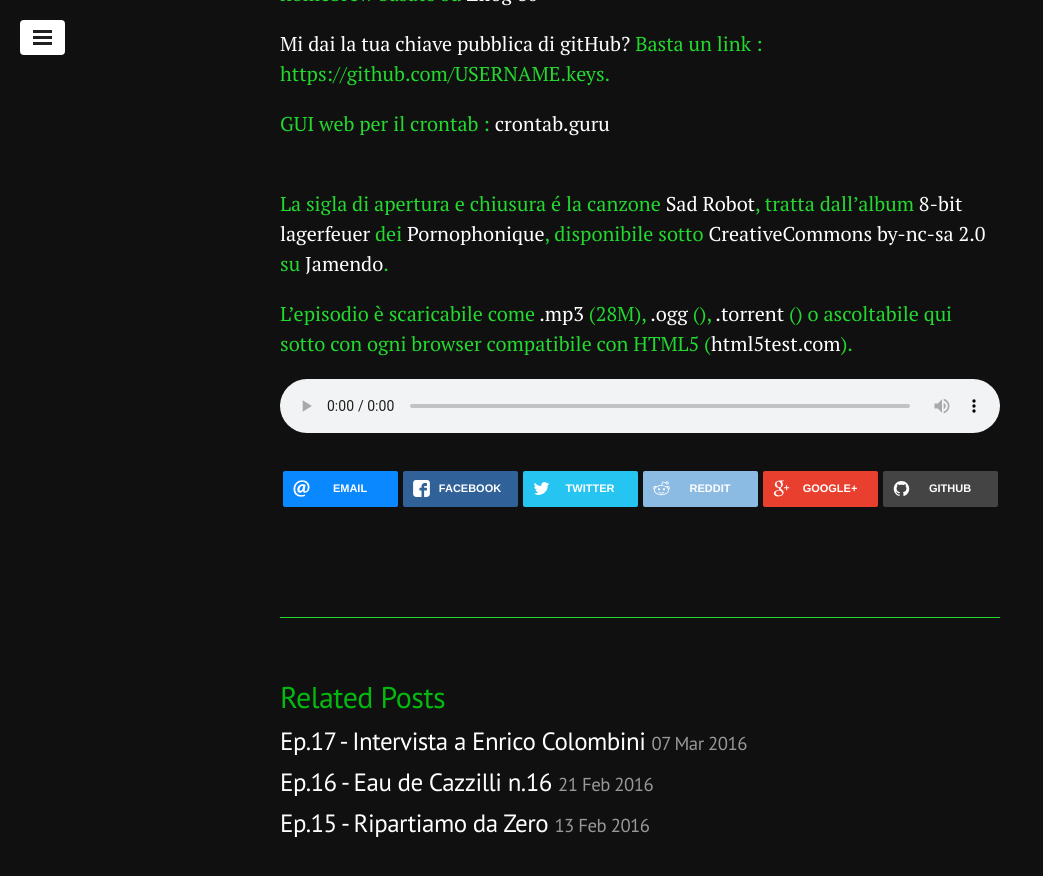
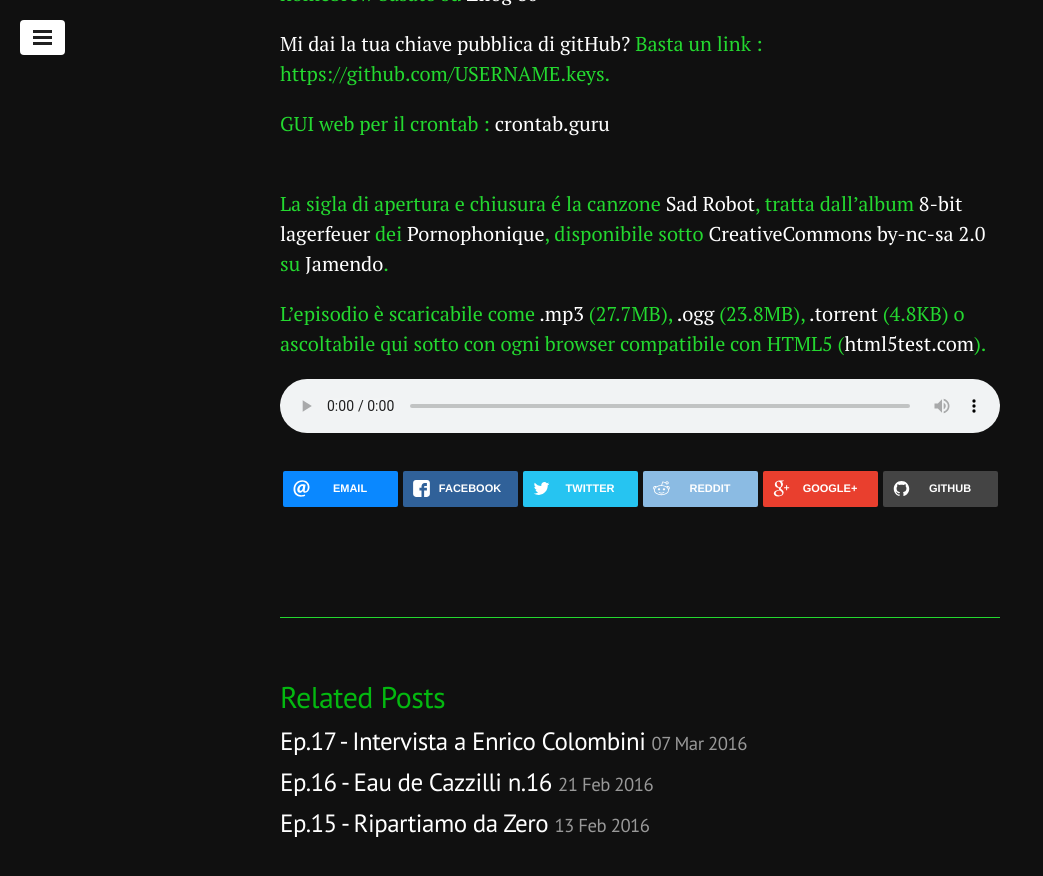
Before and after one commit to geekcookies/geekcookies.github.io, a Jekyll site: the page built from _posts/2016-03-21-episodio-18.md, in a window 1280 px wide and 900 px high, scrolled down 613 px. Shown: the top 876 px of the window, without its empty margins (0-1043 px from the left). Built offline with Jekyll 4.4.1, drawn with Linux system fonts in a browser that asks for light colours; nearby versions of some CDN libraries; comment, search, counter and statistics services are not loaded.

Commit message:
ep 18: actual audio filesizes

```diff
--- a/_posts/2016-03-21-episodio-18.md
+++ b/_posts/2016-03-21-episodio-18.md
@@ -7,9 +7,9 @@
 short      : "Come il mese, le spese. Pazzerelle "
 podcast    :
   episode       : geekcookies_ep_18
-  filemp3_size  : "28M"
-  fileogg_size  :
-  filetorr_size :
+  filemp3_size  : "27.7MB"
+  fileogg_size  : "23.8MB"
+  filetorr_size : "4.8KB"
   filesize      : "29007563"
   length        : "0:41:04"
 ---
```
